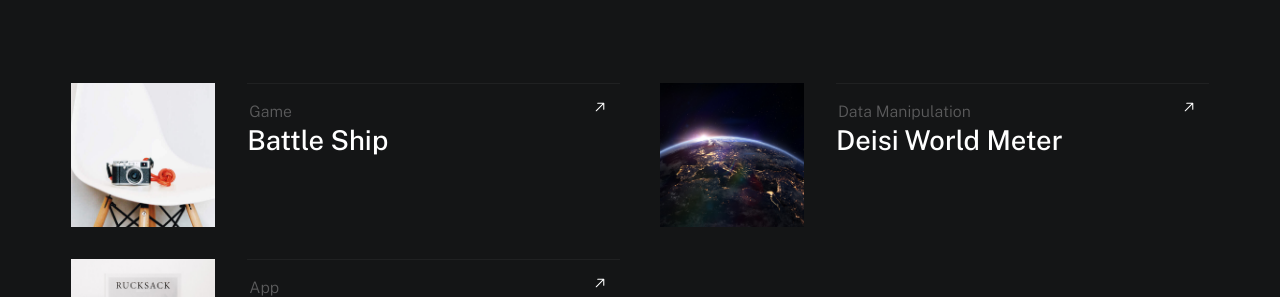
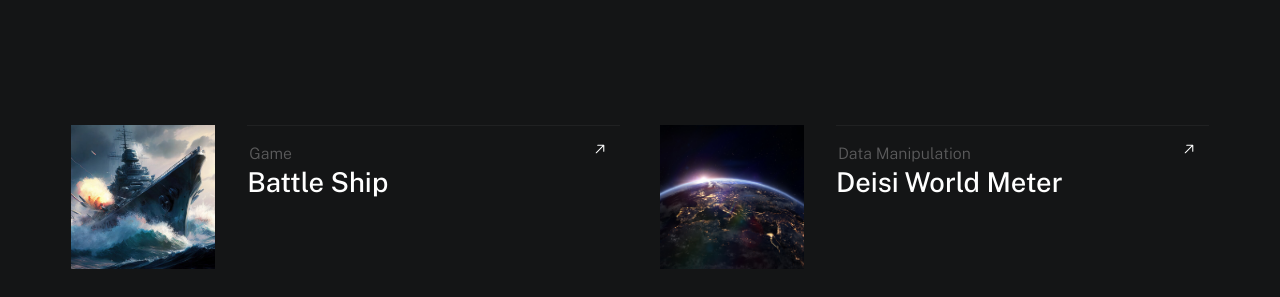
Before and after one commit to marujoo/marujoostandby.github.io, a plain HTML site: page index.html in a window 1280 px wide. Shown: the part 3667-3964 px from the top of the page. Drawn offline with nearby package versions, Linux system fonts and the light colour scheme; a web font is replaced by a local one.

Commit message:
Update index.html

```diff
--- a/index.html
+++ b/index.html
@@ -268,8 +268,8 @@
                             <li class="folio-list__item column" data-animate-el>
                                 <a class="folio-list__item-link" href="#modal-01">
                                     <div class="folio-list__item-pic">
-                                        <img src="images/portfolio/fuji.jpg"
-                                             srcset="images/portfolio/fuji.jpg 1x, images/portfolio/fuji@2x.jpg 2x"  alt="">
+                                        <img src="Battleship.jpg"
+                                             srcset="Battleship.jpg 1x, Battleship.jpg 2x"  alt="">
                                     </div>
 
                                     <div class="folio-list__item-text">
@@ -400,7 +400,7 @@
                     -------------------------------------------- -->
                     <div id="modal-01" hidden>
                         <div class="modal-popup">
-                            <img src="Deisi world meter.jpg" alt="">
+                            <img src="Battleship.jpg" alt="">
 
                             <div class="modal-popup__desc">
                                 <h5>Retro Camera</h5>
```
